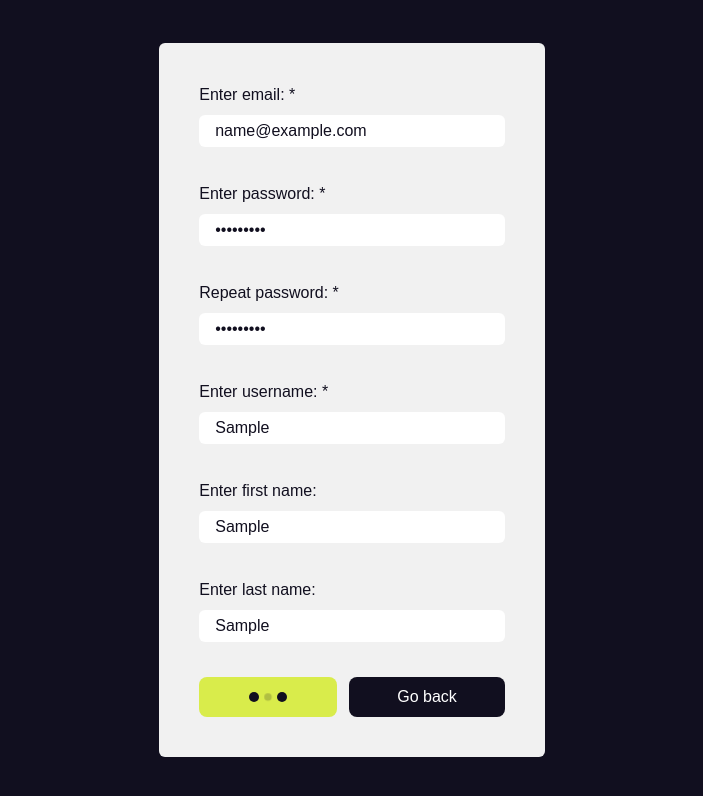
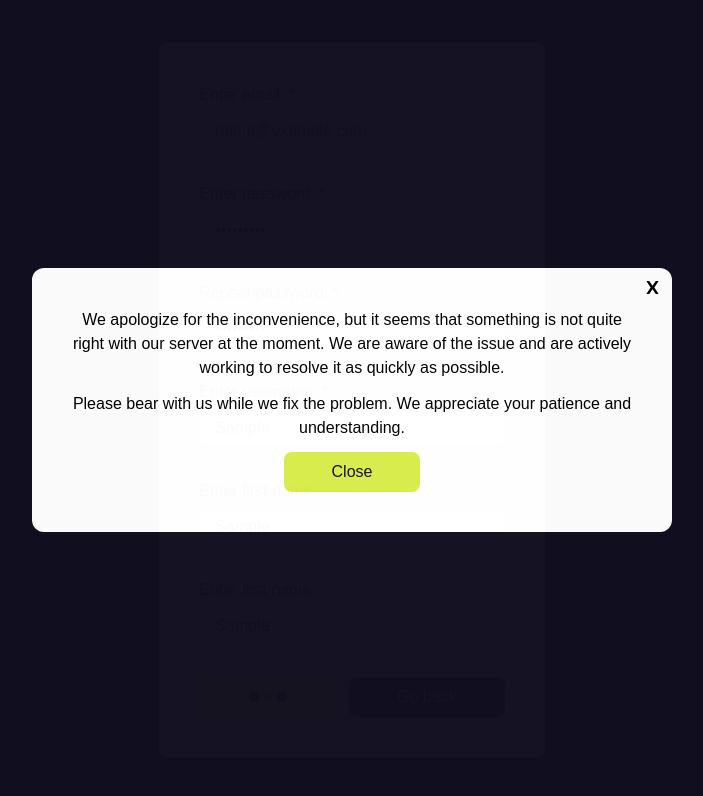
Before and after one commit to radekrzepka/quizzler-frontend, a Next.js app: page /auth/sign-up in a window 1280 px wide. Both pictures are taken after typing "name@example.com", "Sample123", "Sample123", "Sample", "Sample", "Sample" into the empty fields and a click on the button "Sign up". Shown: the top 796 px of the page, without its empty margins (288-991 px from the left). Built offline with nearby package versions, Linux system fonts and the light colour scheme; no server answers; a web font is replaced by a local one.

Commit message:
feat: handling resgister errors

```diff
--- a/src/app/api/validate-jwt/route.ts
+++ b/src/app/api/user/check/route.ts
@@ -3,7 +3,7 @@ import { NextResponse } from "next/server";
 export async function GET(request: Request) {
    const JWT = request.headers.get("authorization");
 
-   const res = await fetch(`${process.env.API_URL}/User/validateJWT`, {
+   const res = await fetch(`${process.env.API_URL}/user/check`, {
       headers: {
          Accept: "application/json",
          "Content-Type": "application/json",
--- a/src/app/api/register-user/route.ts
+++ b/src/app/api/user/login/route.ts
@@ -1,9 +1,10 @@
 import { NextResponse } from "next/server";
+import { cookies } from "next/headers";
 
 export async function POST(request: Request) {
    const requestBody = await request.json();
 
-   const res = await fetch(`${process.env.API_URL}/User/registerUser`, {
+   const res = await fetch(`${process.env.API_URL}/user/login`, {
       headers: {
          Accept: "application/json",
          "Content-Type": "application/json",
@@ -14,10 +15,9 @@ export async function POST(request: Request) {
 
    const data = await res.json();
 
-   return NextResponse.json(
-      { message: data },
-      {
-         status: res.status,
-      },
-   );
+   if (res.status === 200) {
+      cookies().set("JWT", data);
+   }
+
+   return NextResponse.json(data, { status: res.status });
 }
--- a/src/app/api/login-user/route.ts
+++ b/src/app/api/user/register/route.ts
@@ -1,10 +1,8 @@
 import { NextResponse } from "next/server";
-import { cookies } from "next/headers";
 
 export async function POST(request: Request) {
    const requestBody = await request.json();
-
-   const res = await fetch(`${process.env.API_URL}/User/loginUser`, {
+   const res = await fetch(`${process.env.API_URL}/user/register`, {
       headers: {
          Accept: "application/json",
          "Content-Type": "application/json",
@@ -15,9 +13,10 @@ export async function POST(request: Request) {
 
    const data = await res.json();
 
-   if (res.status === 200) {
-      cookies().set("JWT", data);
-   }
-
-   return NextResponse.json(data, { status: res.status });
+   return NextResponse.json(
+      { message: data },
+      {
+         status: res.status,
+      },
+   );
 }
--- /dev/null
+++ b/src/components/ui/modal.tsx
@@ -0,0 +1,32 @@
+import { FC, ReactNode } from "react";
+import CloseIcon from "./../../assets/close-icon.svg";
+import Image from "next/image";
+
+interface ModalProps {
+   children: ReactNode;
+   closeModalFunction: () => void;
+}
+
+const Modal: FC<ModalProps> = ({ children, closeModalFunction }) => {
+   return (
+      <div className="absolute left-0 top-0 grid h-screen w-screen place-items-center bg-background text-black opacity-[0.98]">
+         <div className="relative z-20 grid w-1/2 place-items-center rounded-xl bg-white p-10 opacity-100">
+            <button
+               onClick={() => closeModalFunction()}
+               className="absolute right-3 top-3"
+            >
+               <Image
+                  width={15}
+                  height={15}
+                  src={CloseIcon}
+                  alt="Icon of closing modal"
+               />
+            </button>
+
+            {children}
+         </div>
+      </div>
+   );
+};
+
+export default Modal;
--- a/src/middleware.ts
+++ b/src/middleware.ts
@@ -4,7 +4,7 @@ import type { NextRequest } from "next/server";
 export async function middleware(request: NextRequest) {
    const JWT = request.cookies.get("JWT")?.value;
 
-   const res = await fetch(`${process.env.URL}/api/validate-jwt`, {
+   const res = await fetch(`${process.env.URL}/api/user/check`, {
       headers: {
          Accept: "application/json",
          "Content-Type": "application/json",
--- a/src/modules/auth/sign-up/sign-up-form.tsx
+++ b/src/modules/auth/sign-up/sign-up-form.tsx
@@ -10,6 +10,7 @@ import ErrorMessage from "@/components/ui/error-message";
 import { useRouter } from "next/navigation";
 import { useState } from "react";
 import { useMutation } from "@tanstack/react-query";
+import Modal from "@/components/ui/modal";
 
 const SignUpForm = () => {
    const {
@@ -24,10 +25,11 @@ const SignUpForm = () => {
    const router = useRouter();
    const { email, username, password, firstName, lastName } = getValues();
    const [buttonLoading, setButtonLoading] = useState(false);
+   const [openErrorModal, setOpenErrorModal] = useState(false);
 
    const { mutate: registerUserMutation, data: response } = useMutation({
       mutationFn: async () => {
-         const res = await fetch(`/api/register-user`, {
+         const res = await fetch(`/api/user/register`, {
             headers: {
                Accept: "application/json",
                "Content-Type": "application/json",
@@ -48,8 +50,10 @@ const SignUpForm = () => {
 
       onSettled: (res) => {
          if (res?.status === 201) router.push("/auth/sign-up-confirmation");
-         if (res?.status === 409) {
+         else if (res?.status === 409) {
             setButtonLoading(false);
+         } else {
+            setOpenErrorModal(true);
          }
       },
    });
@@ -64,6 +68,36 @@ const SignUpForm = () => {
          onSubmit={handleSubmit(onSubmit)}
          className="rounded-md bg-[#f1f1f1] p-6 text-background md:p-10"
       >
+         {openErrorModal && (
+            <Modal
+               closeModalFunction={() => {
+                  setOpenErrorModal(false);
+                  setButtonLoading(false);
+               }}
+            >
+               <div className="text-center">
+                  <p className="mb-3">
+                     We apologize for the inconvenience, but it seems that
+                     something is not quite right with our server at the moment.
+                     We are aware of the issue and are actively working to
+                     resolve it as quickly as possible.
+                  </p>
+                  <p className="mb-3">
+                     Please bear with us while we fix the problem. We appreciate
+                     your patience and understanding.
+                  </p>
+                  <Button
+                     type="button"
+                     variant="primary"
+                     label="Close"
+                     onClick={() => {
+                        setOpenErrorModal(false);
+                        setButtonLoading(false);
+                     }}
+                  />
+               </div>
+            </Modal>
+         )}
          <LabelInputContainer>
             <label htmlFor="email">Enter email: * </label>
             <TextInput
```
Also changed, not shown: src/assets/close-icon.svg (added).
